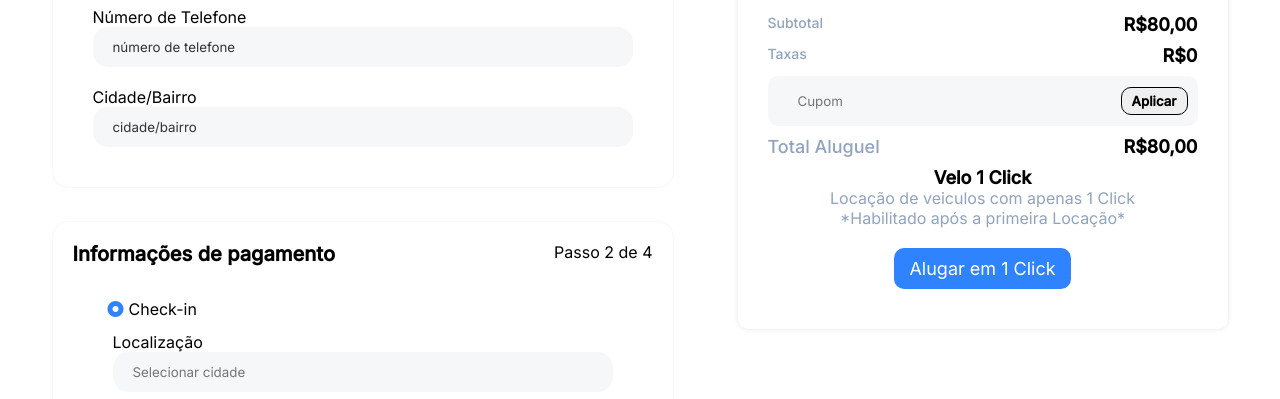
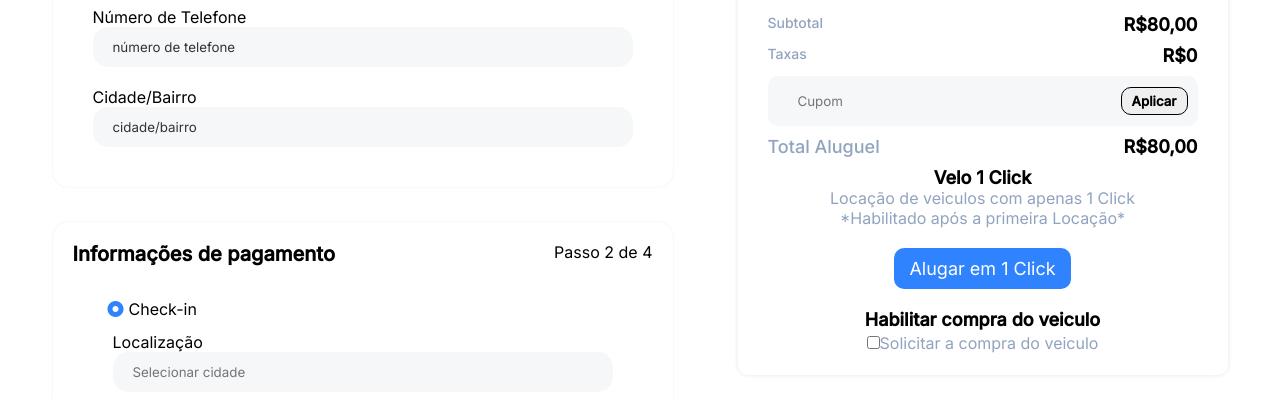
Before and after one commit to ricardocisco/carTest, a plain HTML site: page src/pages/pagamento.html in a window 1280 px wide. Shown: the part 338-737 px from the top of the page. Drawn offline with Linux system fonts and the light colour scheme.

Commit message:
add_1click

```diff
--- a/src/pages/pagamento.html
+++ b/src/pages/pagamento.html
@@ -285,6 +285,13 @@
             <p>*Habilitado após a primeira Locação*</p>
             <a href="" class="botao-alugar">Alugar em 1 Click</a>
           </div>
+          <div class="um-click">
+            <h1>Habilitar compra do veiculo</h1>
+            <div>
+              <input type="checkbox">
+              <p>Solicitar a compra do veiculo</p>
+            </div>
+          </div>
         </div>
       </div>
       <footer class="rodape">
--- a/src/styles/pagamento.css
+++ b/src/styles/pagamento.css
@@ -271,6 +271,11 @@ input {
   flex-direction: column;
   align-items: center;
 }
+.um-click div
+{
+  display: flex;
+  align-items: center;
+}
 
 /*Rodape*/
 .rodape {
```
